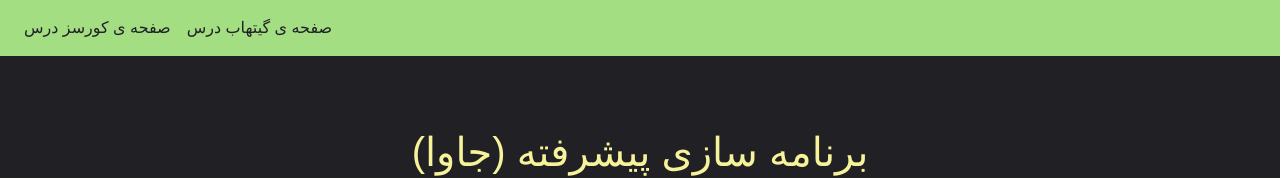
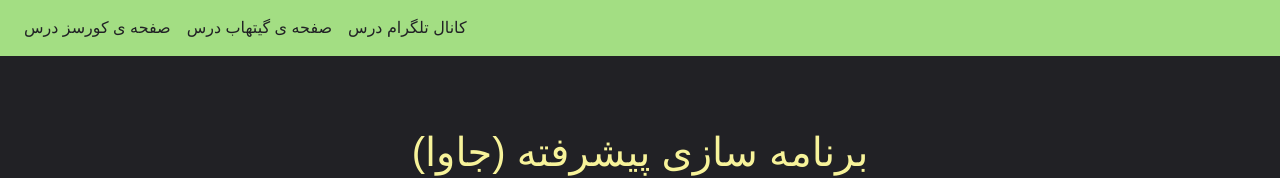
Before and after one commit to java-kntu-982/java-kntu-982.github.io, a plain HTML site: page index.html in a window 1280 px wide. Shown: the top 178 px of the page. Drawn offline with nearby package versions, Linux system fonts and the light colour scheme; a web font is replaced by a local one.

Commit message:
add telegram channel

```diff
--- a/index.html
+++ b/index.html
@@ -37,6 +37,9 @@
         </li>
         <li class="nav-item">
           <a class="nav-link" href="https://github.com/java-kntu-982">صفحه ی گیتهاب درس</a>
+        </li>
+        <li class="nav-item">
+          <a class="nav-link" href="https://t.me/ap_kntu">کانال تلگرام درس</a>
         </li>
       </ul>
     </div>
```
